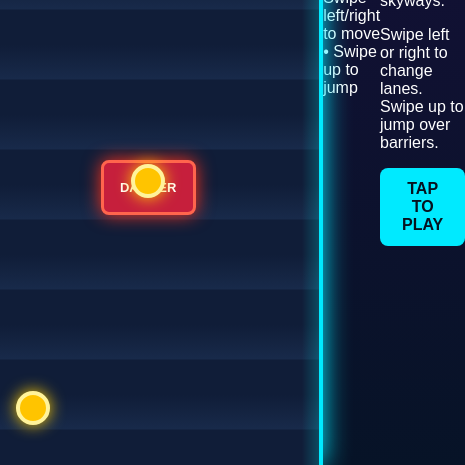
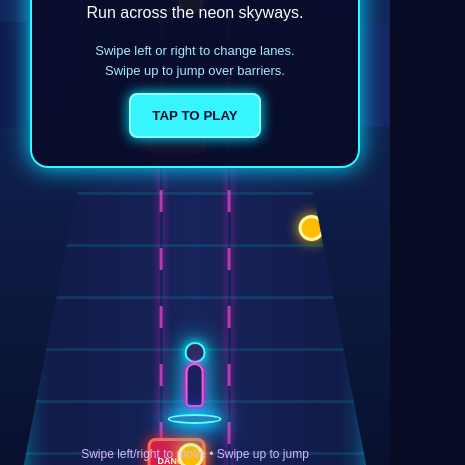
Before and after one commit to Pavithra-627/sky-run, a plain HTML site: page index.html in a window 390 px wide. Shown: the part 379-844 px from the top of the page, 465 px wide, since content can reach past the window. Drawn offline with Linux system fonts and the light colour scheme.

Commit message:
Add Sky Run neon mobile design

```diff
--- a/style.css
+++ b/style.css
@@ -1,219 +1,318 @@
 * {
   box-sizing: border-box;
-  font-family: Arial, sans-serif;
+  -webkit-tap-highlight-color: transparent;
 }
 
 body {
   margin: 0;
   overflow: hidden;
   color: white;
-  background: linear-gradient(#190f3d, #071327);
-}
-
-.game-title {
-  position: fixed;
-  top: 10px;
-  left: 50%;
-  z-index: 20;
-  margin: 0;
-  transform: translateX(-50%);
-  color: #ff4de1;
-  font-size: 34px;
-  letter-spacing: 8px;
-  text-shadow:
-    0 0 8px #ff00c8,
-    0 0 18px #00eaff,
-    0 0 35px #7c2cff;
-}
-
-.hud {
-  position: fixed;
-  top: 60px;
-  z-index: 10;
-  width: 100%;
-  display: flex;
-  justify-content: space-between;
-  padding: 18px 25px;
-  color: #48f8ff;
-  font-weight: bold;
-  text-shadow: 0 0 10px #00eaff;
+  background: #080b24;
+  font-family: Arial, sans-serif;
+  touch-action: none;
+  user-select: none;
 }
 
 #game {
+  position: relative;
+  width: 100vw;
   height: 100vh;
+  overflow: hidden;
+  background:
+    radial-gradient(circle at 50% 14%, #c36cff 0%, transparent 20%),
+    linear-gradient(#24105b 0%, #142a61 38%, #08102e 100%);
+}
+
+.top-bar {
+  position: absolute;
+  top: 0;
+  left: 0;
+  z-index: 20;
   display: flex;
-  justify-content: center;
+  width: 100%;
+  justify-content: space-between;
   align-items: center;
+  padding: 15px 18px;
+  background: linear-gradient(
+    rgba(3, 8, 28, 0.85),
+    rgba(3, 8, 28, 0)
+  );
+}
+
+.top-bar div {
+  min-width: 70px;
+  color: #49faff;
+  text-align: center;
+  text-shadow: 0 0 10px #00d9ff;
+}
+
+.top-bar small {
+  display: block;
+  font-size: 10px;
+  letter-spacing: 1px;
+}
+
+.top-bar strong {
+  font-size: 22px;
+}
+
+.logo {
+  color: #ff65df !important;
+  font-size: 23px;
+  font-weight: bold;
+  letter-spacing: 4px;
+  text-shadow: 0 0 12px #ff00d4, 0 0 22px #00eaff;
+}
+
+#world {
+  position: absolute;
+  inset: 0;
+  overflow: hidden;
+}
+
+.skyline {
+  position: absolute;
+  bottom: 40%;
+  left: 0;
+  width: 100%;
+  background-repeat: repeat-x;
+}
+
+.skyline-back {
+  height: 160px;
+  opacity: 0.55;
+  background-image:
+    linear-gradient(90deg,
+      transparent 0 4%,
+      #1b2a6b 4% 10%,
+      transparent 10% 13%,
+      #283b85 13% 21%,
+      transparent 21% 25%,
+      #17285d 25% 33%,
+      transparent 33% 37%,
+      #354a9b 37% 46%,
+      transparent 46% 51%,
+      #18275a 51% 61%,
+      transparent 61% 65%,
+      #2d3f88 65% 75%,
+      transparent 75% 80%,
+      #1b2b6c 80% 91%,
+      transparent 91% 100%);
+}
+
+.skyline-front {
+  height: 105px;
+  opacity: 0.9;
+  background-image:
+    linear-gradient(90deg,
+      #101a4e 0 7%,
+      transparent 7% 10%,
+      #16245f 10% 18%,
+      transparent 18% 21%,
+      #0f1949 21% 31%,
+      transparent 31% 34%,
+      #1c2e70 34% 42%,
+      transparent 42% 46%,
+      #101b51 46% 57%,
+      transparent 57% 61%,
+      #182868 61% 71%,
+      transparent 71% 75%,
+      #112056 75% 88%,
+      transparent 88% 92%,
+      #172666 92% 100%);
 }
 
 #road {
-  position: relative;
-  width: min(520px, 90vw);
-  height: 100vh;
+  position: absolute;
+  bottom: -5%;
+  left: 50%;
+  width: 92%;
+  height: 72%;
   overflow: hidden;
+  transform: translateX(-50%);
+  clip-path: polygon(33% 0, 67% 0, 100% 100%, 0 100%);
   background:
-    linear-gradient(
-      90deg,
-      rgba(0, 255, 255, 0.2),
-      transparent 5%,
-      transparent 95%,
-      rgba(0, 255, 255, 0.2)
-    ),
     repeating-linear-gradient(
       0deg,
-      #101d38 0px,
-      #101d38 35px,
-      #182a4a 36px,
-      #101d38 70px
-    );
-  border-left: 4px solid #00eaff;
-  border-right: 4px solid #00eaff;
-  box-shadow: 0 0 25px #00eaff;
+      rgba(0, 239, 255, 0.12) 0 3px,
+      transparent 3px 52px
+    ),
+    linear-gradient(90deg, #101943, #17245c 50%, #101943);
+  box-shadow: inset 0 0 35px #00d9ff;
 }
 
-.lane-line {
+.rail {
   position: absolute;
   top: 0;
   width: 5px;
   height: 100%;
-  opacity: 0.65;
+  background: #27f8ff;
+  box-shadow: 0 0 12px #00eaff, 0 0 25px #00eaff;
+}
+
+.rail-left {
+  left: 17%;
+  transform: rotate(21deg);
+  transform-origin: top;
+}
+
+.rail-right {
+  right: 17%;
+  transform: rotate(-21deg);
+  transform-origin: top;
+}
+
+.lane-mark {
+  position: absolute;
+  top: 0;
+  width: 3px;
+  height: 100%;
+  opacity: 0.7;
   background: repeating-linear-gradient(
     to bottom,
-    #ff2bd6 0px,
-    #ff2bd6 35px,
-    transparent 35px,
-    transparent 80px
+    #ff45d8 0 22px,
+    transparent 22px 58px
   );
-  box-shadow: 0 0 10px #ff2bd6;
+  box-shadow: 0 0 8px #ff22d2;
 }
 
-.line-1 {
-  left: 33.33%;
+.lane-mark-1 {
+  left: 40%;
 }
 
-.line-2 {
-  left: 66.66%;
+.lane-mark-2 {
+  right: 40%;
 }
 
 #player {
   position: absolute;
-  bottom: 70px;
+  bottom: 13%;
   left: 50%;
-  z-index: 5;
-  font-size: 55px;
+  z-index: 10;
+  width: 54px;
+  height: 86px;
   transform: translateX(-50%);
-  transition: left 0.15s ease, bottom 0.2s ease;
-  filter: drop-shadow(0 0 14px #00ffff);
+  transition: left 0.14s ease, bottom 0.18s ease;
+  filter: drop-shadow(0 0 12px #00f5ff);
+}
+
+.player-head {
+  position: absolute;
+  top: 0;
+  left: 17px;
+  width: 21px;
+  height: 21px;
+  border: 2px solid #42faff;
+  border-radius: 50%;
+  background: #2e2a65;
+  box-shadow: 0 0 10px #00eaff;
+}
+
+.player-body {
+  position: absolute;
+  top: 21px;
+  left: 18px;
+  width: 18px;
+  height: 44px;
+  border: 2px solid #ff56da;
+  border-radius: 10px 10px 5px 5px;
+  background: #1a1f5e;
+  box-shadow: 0 0 10px #ff00d4;
+}
+
+.board {
+  position: absolute;
+  bottom: 4px;
+  left: 0;
+  width: 54px;
+  height: 10px;
+  border: 2px solid #5dffff;
+  border-radius: 50%;
+  background: #2683be;
+  box-shadow: 0 0 14px #00eaff, 0 0 25px #4c38ff;
 }
 
 .obstacle {
   position: absolute;
-  z-index: 4;
-  width: 95px;
-  height: 55px;
+  z-index: 8;
   display: flex;
   align-items: center;
   justify-content: center;
-  border: 3px solid #ff654d;
+  width: 58px;
+  height: 45px;
+  border: 3px solid #ff684f;
   border-radius: 8px;
   color: white;
-  background: #c61f3c;
-  box-shadow: 0 0 18px #ff321b;
-  font-size: 13px;
+  background: #d61d49;
+  box-shadow: 0 0 14px #ff2a20;
+  font-size: 9px;
   font-weight: bold;
 }
 
 .coin {
   position: absolute;
-  z-index: 4;
-  width: 34px;
-  height: 34px;
-  border: 4px solid #fff39b;
+  z-index: 8;
+  width: 26px;
+  height: 26px;
+  border: 3px solid #fff5a2;
   border-radius: 50%;
-  background: #ffc400;
-  box-shadow: 0 0 16px #ffcc00;
+  background: #ffbc00;
+  box-shadow: 0 0 14px #ffcb00;
+}
+
+.help-text {
+  position: absolute;
+  bottom: 4px;
+  z-index: 20;
+  width: 100%;
+  margin: 0;
+  color: #d9b8ff;
+  text-align: center;
+  font-size: 12px;
+}
+
+.overlay {
+  position: absolute;
+  top: 50%;
+  left: 50%;
+  z-index: 30;
+  width: min(330px, 86%);
+  padding: 28px 22px;
+  transform: translate(-50%, -50%);
+  border: 2px solid #32f8ff;
+  border-radius: 18px;
+  background: rgba(8, 12, 42, 0.94);
+  box-shadow: 0 0 25px #00d9ff;
+  text-align: center;
+}
+
+.overlay h1 {
+  margin: 0 0 13px;
+  color: #ff64df;
+  letter-spacing: 4px;
+  text-shadow: 0 0 12px #ff00d4;
+}
+
+.overlay p {
+  line-height: 1.5;
+}
+
+.small-text {
+  color: #a9ebff;
+  font-size: 13px;
+}
+
+button {
+  padding: 13px 21px;
+  border: 2px solid #8effff;
+  border-radius: 8px;
+  color: #06132e;
+  background: #37f5ff;
+  box-shadow: 0 0 13px #00eaff;
+  font-weight: bold;
+  cursor: pointer;
 }
 
 .hidden {
   display: none;
 }
-
-#game-over {
-  position: fixed;
-  top: 50%;
-  left: 50%;
-  z-index: 30;
-  min-width: 280px;
-  padding: 35px;
-  transform: translate(-50%, -50%);
-  text-align: center;
-  border: 2px solid #00eaff;
-  border-radius: 15px;
-  background: rgba(10, 10, 35, 0.94);
-  box-shadow: 0 0 30px #00eaff;
-}
-
-button {
-  padding: 12px 22px;
-  border: none;
-  border-radius: 8px;
-  color: #06121f;
-  background: #00eaff;
-  cursor: pointer;
-  font-size: 16px;
-  font-weight: bold;
-}
-
-.instructions {
-  position: fixed;
-  bottom: 15px;
-  z-index: 10;
-  width: 100%;
-  color: #f2b8ff;
-  text-align: center;
-}
-.site-footer {
-  position: fixed;
-  bottom: 40px;
-  z-index: 20;
-  width: 100%;
-  text-align: center;
-}
-
-.site-footer a {
-  margin: 0 10px;
-  color: #48f8ff;
-  text-decoration: none;
-  font-size: 14px;
-}
-
-.site-footer a:hover {
-  color: #ff4de1;
-  text-decoration: underline;
-}
-
-.info-page {
-  min-height: 100vh;
-  overflow-y: auto;
-  background: linear-gradient(#190f3d, #071327);
-}
-
-.page-content {
-  width: min(850px, 90%);
-  margin: 80px auto;
-  padding: 30px;
-  border: 1px solid #00eaff;
-  border-radius: 14px;
-  background: rgba(5, 15, 40, 0.85);
-  box-shadow: 0 0 22px rgba(0, 234, 255, 0.5);
-  line-height: 1.7;
-}
-
-.page-content h1,
-.page-content h2 {
-  color: #48f8ff;
-}
-
-.page-content a {
-  color: #ff78e6;
-}
```
